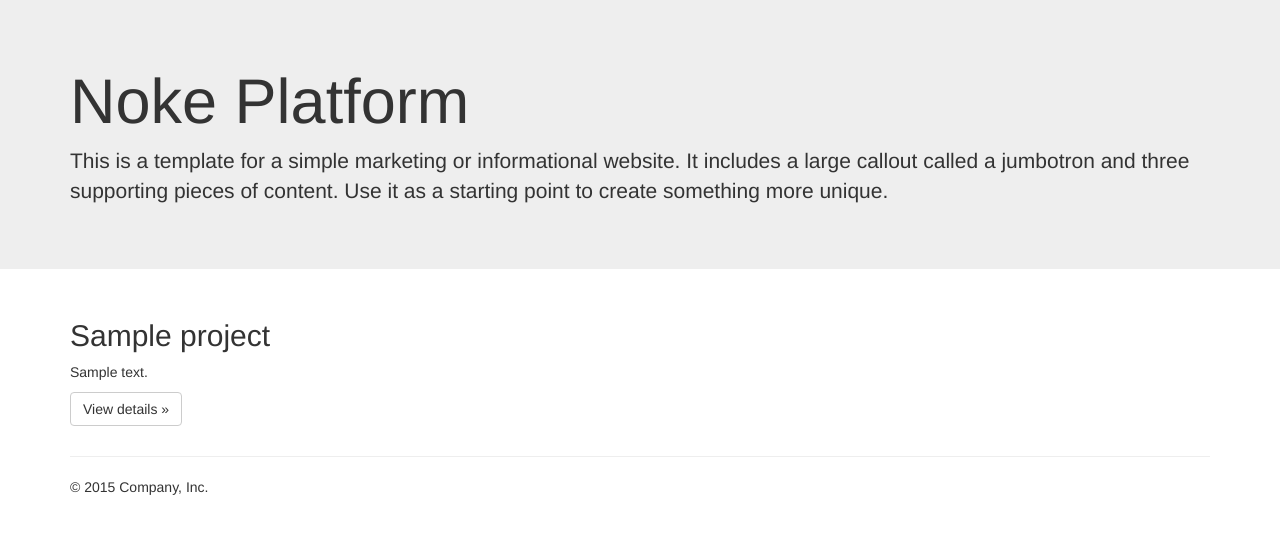
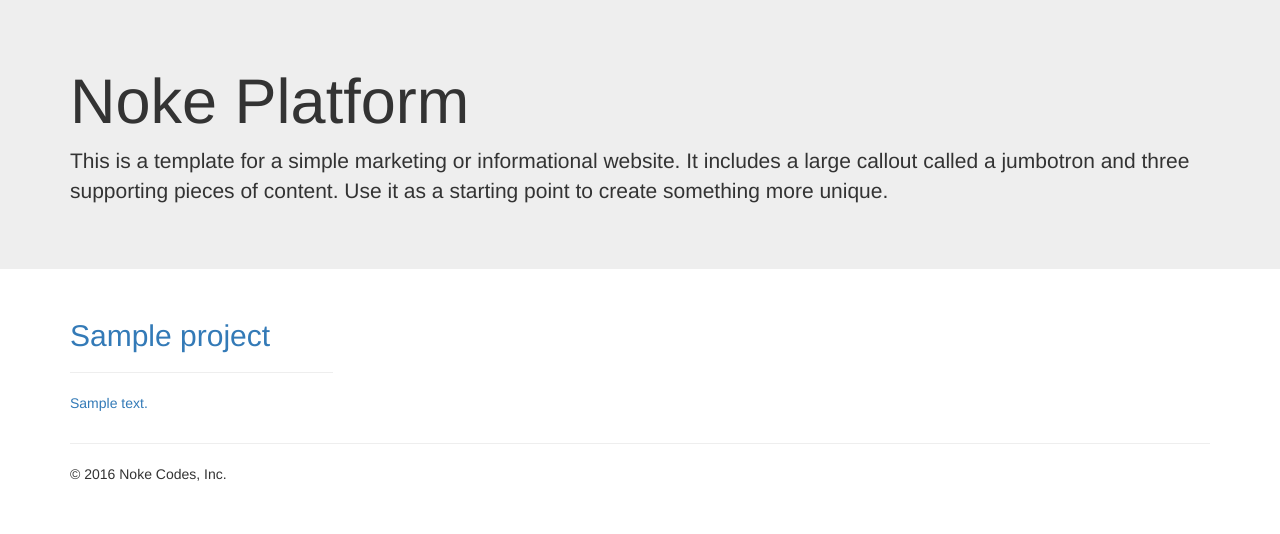
Before and after one commit to NokeCodes/noke-platform, a Django app: page / in a window 1280 px wide. Shown: the part 73-607 px from the top of the page. Run offline with Django 3.2, Linux system fonts and the light colour scheme; tables that the repository leaves empty hold one stand-in row (values such as "Sample post"); some libraries are stand-ins or nearby versions.

Commit message:
CSS changes

```diff
--- a/manage.py
+++ b/manage.py
@@ -3,7 +3,7 @@ import os
 import sys
 
 if __name__ == '__main__':
-    os.environ.setdefault('DJANGO_SETTINGS_MODULE', 'nokecodes.settings')
+    os.environ.setdefault('DJANGO_SETTINGS_MODULE', 'nokecodes.settings.local')
 
     from django.core.management import execute_from_command_line
 
--- /dev/null
+++ b/projects/admin.py
@@ -0,0 +1,5 @@
+from django.contrib import admin
+
+from .models import Project
+
+admin.site.register(Project)
--- a/projects/templates/base.html
+++ b/projects/templates/base.html
@@ -71,10 +71,14 @@
       <div class="row">
           {% for project in projs %}
 
-        <div class="col-md-4">
-          <h2>{{ project.title }}</h2>
-          <p>{{ project.about }}</p>
-          <p><a class="btn btn-default" href="{% url 'projects:show' project.id %}" role="button">View details &raquo;</a></p>
+        <div class="col-md-3">
+          <a class="project-link" href="{% url 'projects:show' project.id %}">
+            <div class="project-card">
+              <h2>{{ project.title }}</h2>
+              <hr/>
+              <p>{{ project.about }}</p>
+            </div>
+          </a>
         </div>
         {% endfor %}
       </div>
@@ -82,7 +86,7 @@
       <hr>
 
       <footer>
-        <p>&copy; 2015 Company, Inc.</p>
+        <p>&copy; 2016 Noke Codes, Inc.</p>
       </footer>
     </div> <!-- /container -->
 
```
